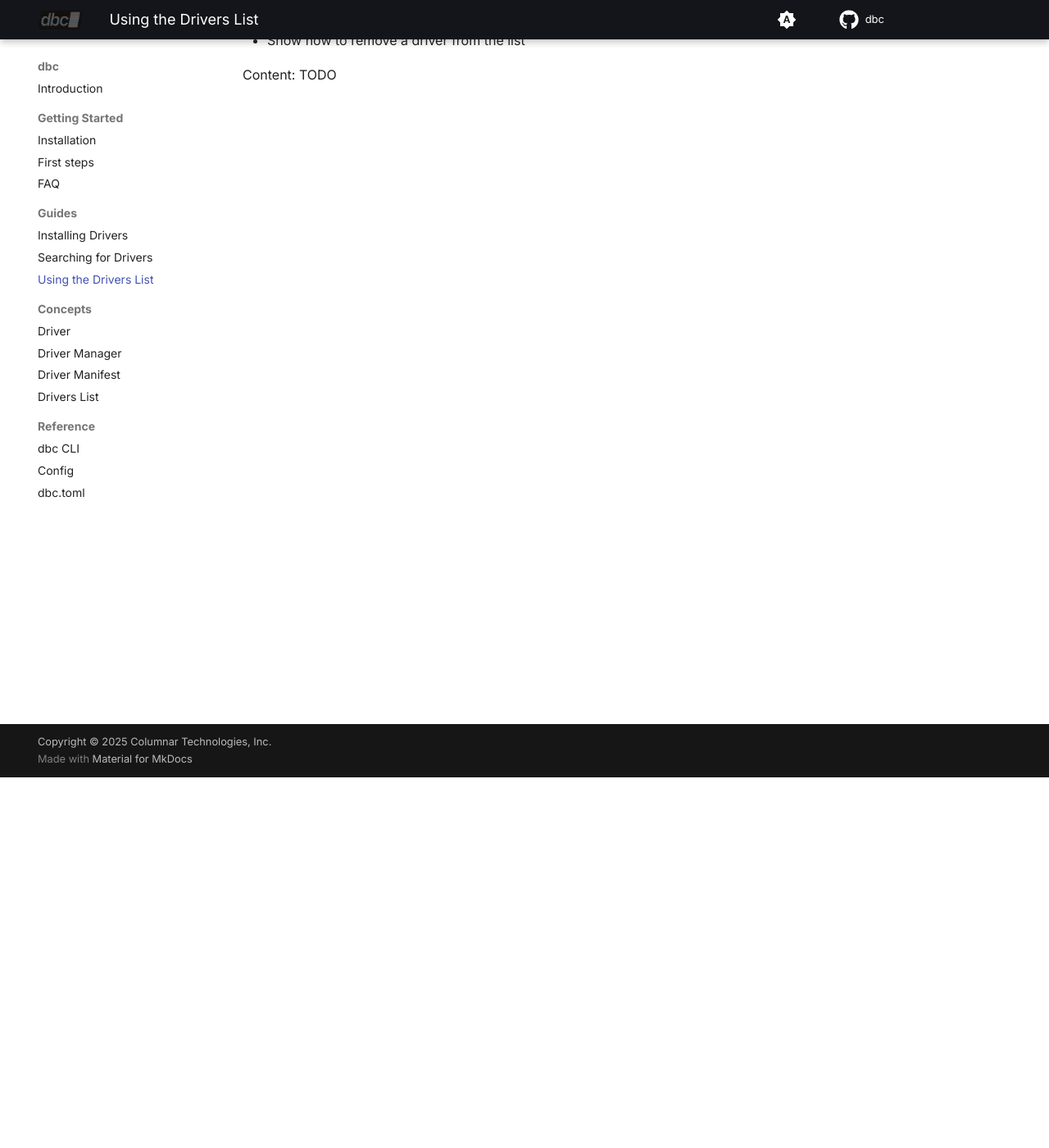
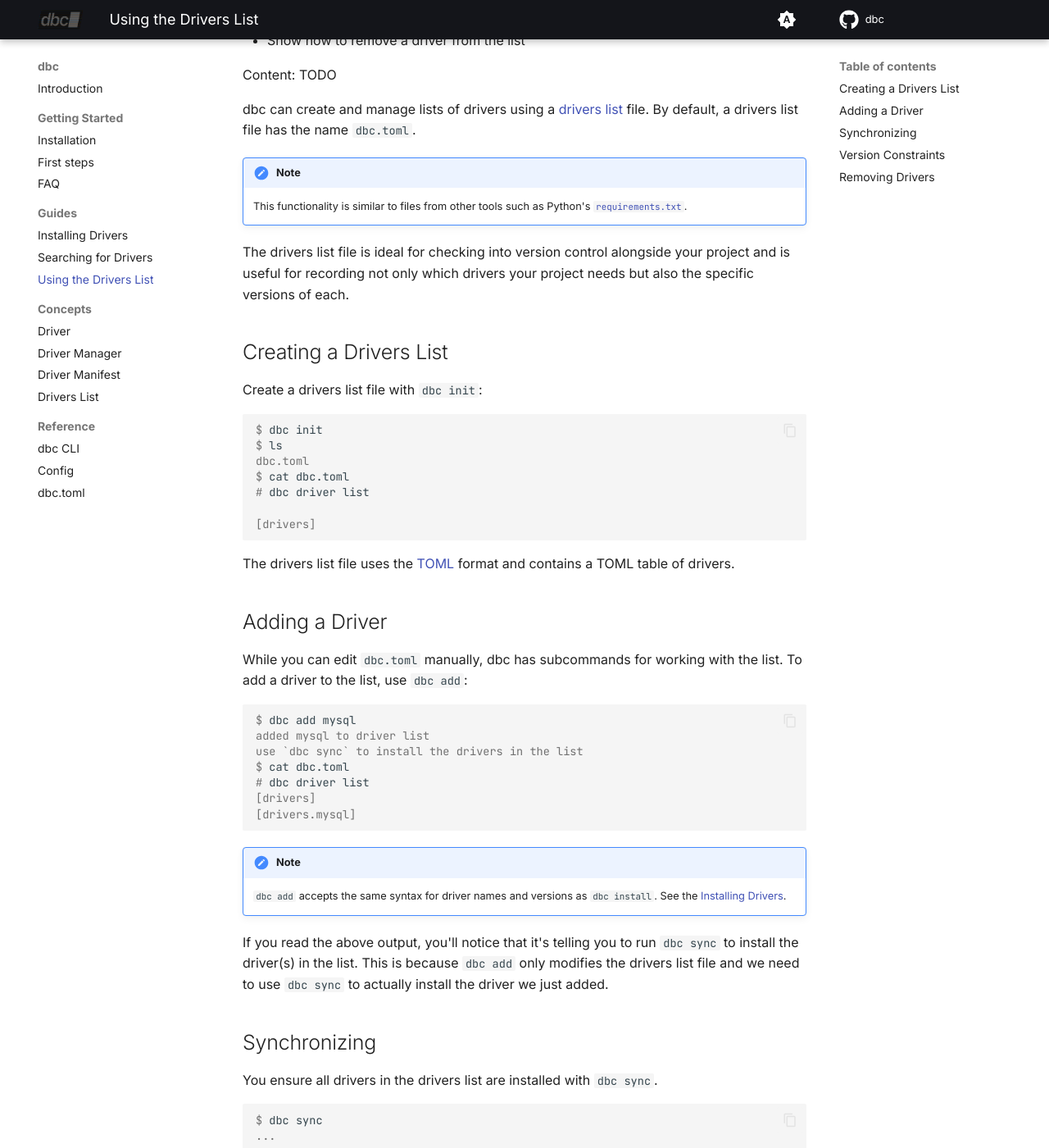
Before and after one commit to columnar-tech/dbc, an MkDocs documentation site: the page built from docs/guides/drivers_list.md, in a window 1280 px wide and 1400 px high, scrolled down 452 px. Shown: the whole window at 82% size. Built offline with MkDocs 1.6.1 and Material for MkDocs 9.7.7, drawn with Linux system fonts in a browser that asks for light colours; plug-ins that fetch from the network failed and are left out; comment, search, counter and statistics services are not loaded; some of the changed text lies outside the part shown.

Commit message:
Draft drivers list guide

````diff
--- a/docs/guides/drivers_list.md
+++ b/docs/guides/drivers_list.md
@@ -11,3 +11,83 @@ Outline:
 - Show how to remove a driver from the list
 
 Content: TODO
+
+dbc can create and manage lists of drivers using a [drivers list](../concepts/drivers_list.md) file.
+By default, a drivers list file has the name `dbc.toml`.
+
+!!! note
+
+    This functionality is similar to files from other tools such as Python's [`requirements.txt`](https://pip.pypa.io/en/stable/reference/requirements-file-format/).
+
+The drivers list file is ideal for checking into version control alongside your project and is useful for recording not only which drivers your project needs but also the specific versions of each.
+
+## Creating a Drivers List
+
+Create a drivers list file with `dbc init`:
+
+```console
+$ dbc init
+$ ls
+dbc.toml
+$ cat dbc.toml
+# dbc driver list
+
+[drivers]
+
+```
+
+The drivers list file uses the [TOML](https://toml.io) format and contains a TOML table of drivers.
+
+## Adding a Driver
+
+While you can edit `dbc.toml` manually, dbc has subcommands for working with the list.
+To add a driver to the list, use `dbc add`:
+
+```console
+$ dbc add mysql
+added mysql to driver list
+use `dbc sync` to install the drivers in the list
+$ cat dbc.toml
+# dbc driver list
+[drivers]
+[drivers.mysql]
+```
+
+!!! note
+
+    `dbc add` accepts the same syntax for driver names and versions as `dbc install`. See the [Installing Drivers](installing.md).
+
+If you read the above output, you'll notice that it's telling you to run `dbc sync` to install the driver(s) in the list. This is because `dbc add` only modifies the drivers list file and we need to use `dbc sync` to actually install the driver we just added.
+
+## Synchronizing
+
+You ensure all drivers in the drivers list are installed with `dbc sync`.
+
+```console
+$ dbc sync
+...
+```
+
+TODO: Add output from dbc sync once https://github.com/columnar-tech/dbc/issues/32 is fixed.
+
+## Version Constraints
+
+Each driver in the drivers list can optionally include a version constraint which dbc will respect when you run `dbc sync`. You can add a driver to the list with the same syntax as you used for `dbc install`, see [Installing Drivers](installing.md).
+
+```console
+$ dbc add "mysql@0.1.0"
+... # TODO once this works
+$ cat dbc.toml
+# dbc driver list
+[drivers]
+mysql = { "version": "0.1.0" }
+```
+
+## Removing Drivers
+
+Drivers can be removed from the drivers list with the `dbc remove` command:
+
+```console
+$ dbc remove mysql
+removed 'mysql' from driver list
+```
````
